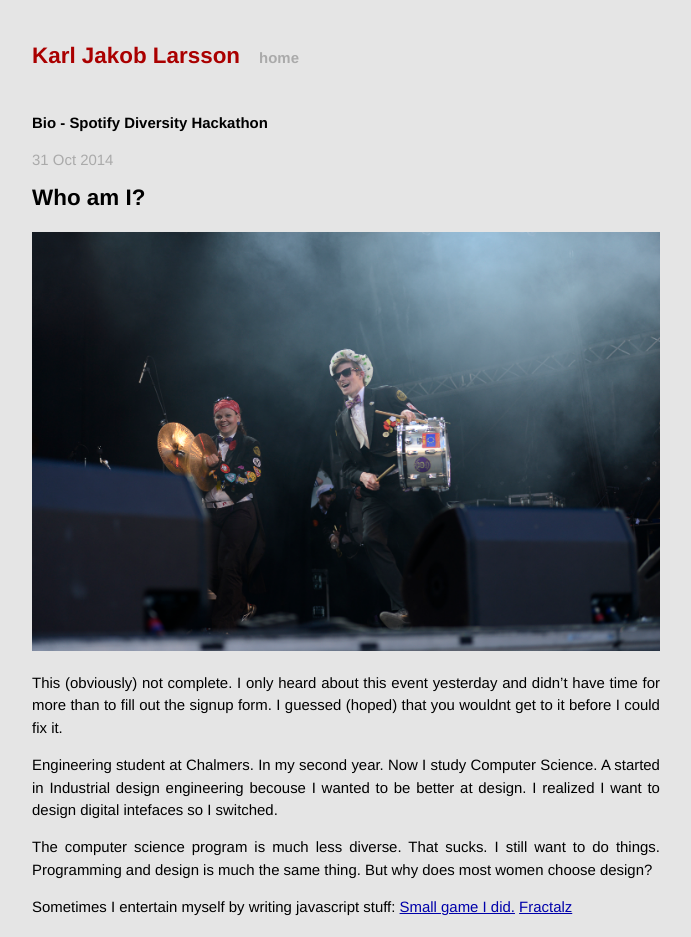
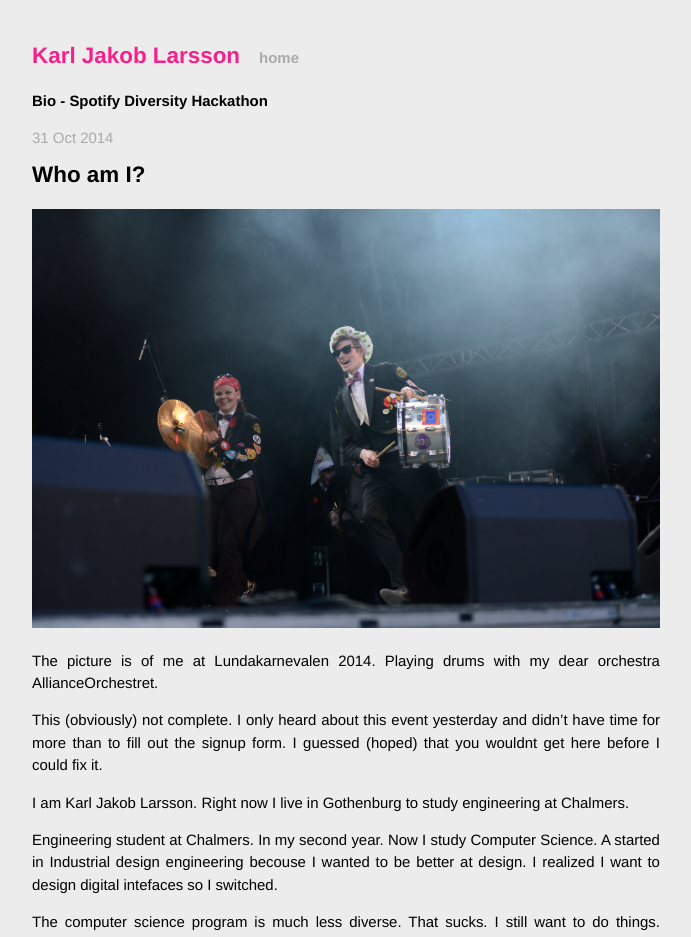
Before and after one commit to karljakoblarsson/karljakoblarsson.github.io, a Jekyll site: the page built from _posts/2014-10-31-spotify-bio.md, in a window 1280 px wide. Shown: the top 937 px of the page, without its empty margins (294-985 px from the left). Built offline with Jekyll 4.4.1, drawn with Linux system fonts in a browser that asks for light colours; Markdown is read by kramdown in place of the engine named in the settings; some of the changed text lies outside the part shown.

Commit message:
Fixed css.

```diff
--- a/_posts/2014-10-31-spotify-bio.md
+++ b/_posts/2014-10-31-spotify-bio.md
@@ -9,10 +9,18 @@
 =========
 ![Me at lundakarnevalen 2014]({{ site.url }}/images/karljakoblarsson-lunda14.jpg)
 
+The picture is of me at Lundakarnevalen 2014.
+Playing drums with my dear orchestra AllianceOrchestret.
+
 This (obviously) not complete.
 I only heard about this event yesterday and didn't have time for more than to
 fill out the signup form.
-I guessed (hoped) that you wouldnt get to it before I could fix it.
+I guessed (hoped) that you wouldnt get here before I could fix it.
+
+
+I am Karl Jakob Larsson.
+Right now I live in Gothenburg to study engineering at Chalmers.
+
 
 
 
--- a/css/main.css
+++ b/css/main.css
@@ -19,7 +19,7 @@
 html, body { height: 100%; }
 
 body {
-  background-color: #E5E5E5;
+  background-color: #ECECEC;
   font: 13.34px Helvetica, Arial, sans-serif;
   font-size: small;
   text-align: center;
@@ -34,9 +34,9 @@
 }
 p { margin: 1em 0; }
 
-a         { color: #00a; }
+a         { color: #F7208B; }
 a:hover   { color: #000; }
-a:visited { color: #F7208B; }
+a:visited { color: #00a; }
 
 /*****************************************************************************/
 /*
@@ -79,11 +79,10 @@
 
 .title {
   display: inline-block;
-  margin-bottom: 2em;
 }
 
 .title a {
-  color: #a00;
+  color: #F7208B;
 }
 
 .title a:hover {
```
Also changed, not shown: other parts of _posts/2014-10-31-spotify-bio.md (+0 -1 lines).
